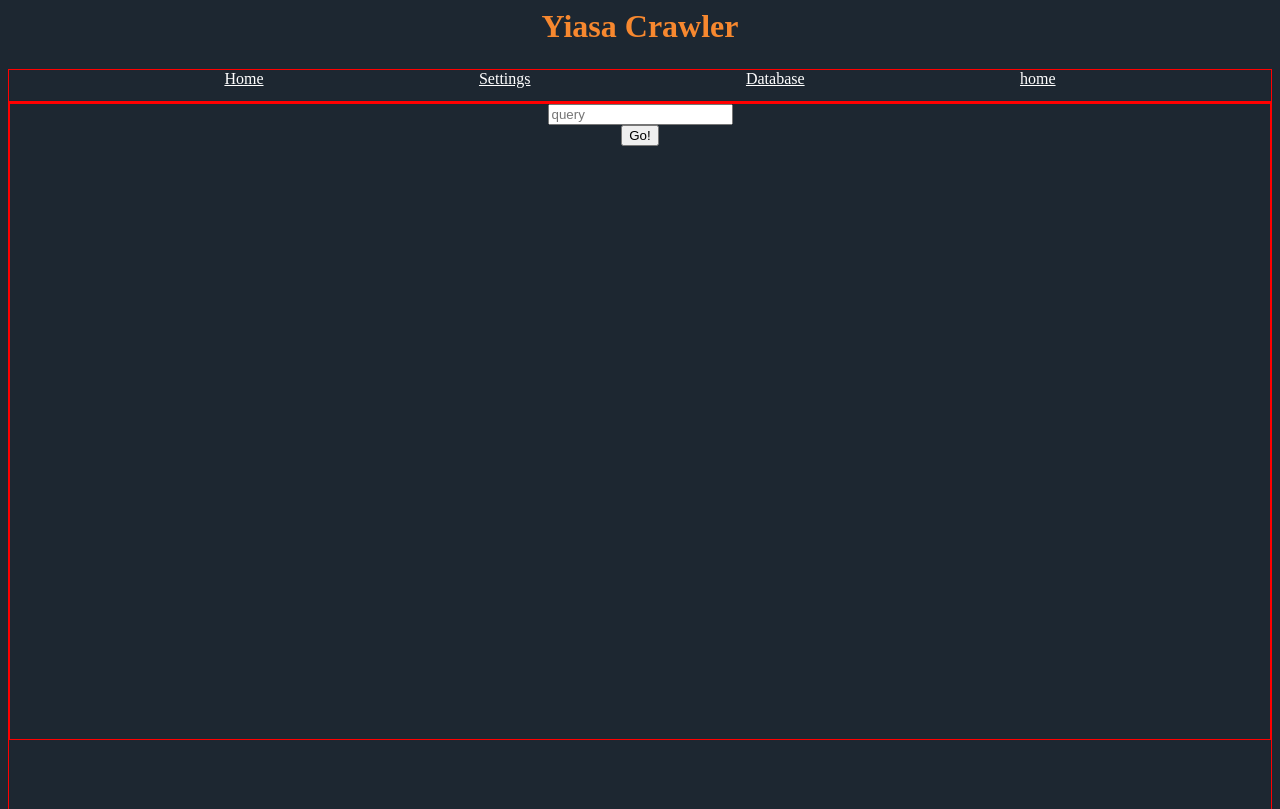
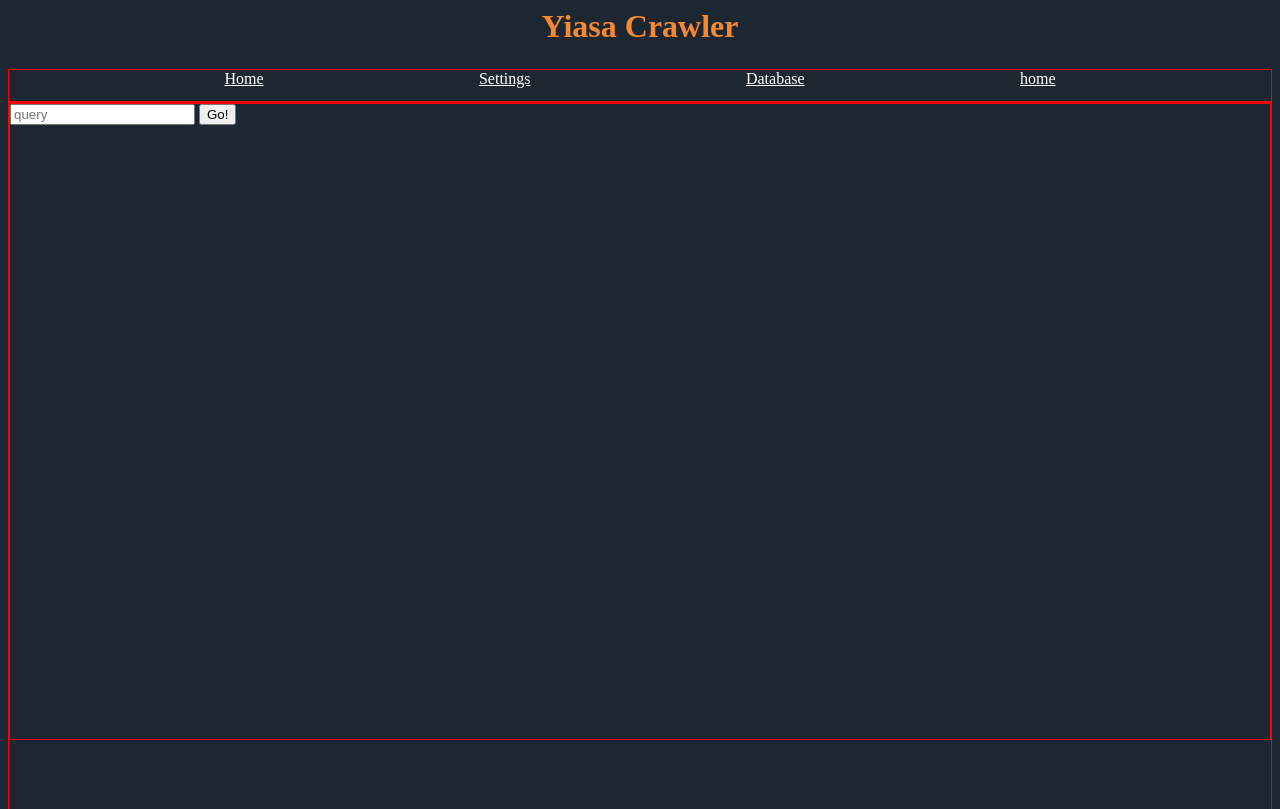
Before and after one commit to WeeDLY/YiasaCrawler, a Flask app: page /database in a window 1280 px wide. Shown: the top 809 px of the page. Run offline with Flask 2, Linux system fonts and the light colour scheme.

Commit message:
minor css changes

```diff
--- a/server/templates/database.html
+++ b/server/templates/database.html
@@ -2,14 +2,6 @@
     <head>
         <meta charset="utf-8" />
         <link rel="stylesheet" type="text/css" href="static/main_css.css">
-        <style>
-            div form{
-                display: flex;
-                align-items: center;
-                flex-direction: column;
-                justify-content: baseline;
-            }
-        </style>
     </head>
     <body>
         <h1>Yiasa Crawler</h1>
--- a/startup.py
+++ b/startup.py
@@ -39,7 +39,7 @@
     parser.add_argument('-b', '--bot', action='store_true', default=False)
     parser.add_argument('-s', '--server', action='store_true', default=False)
     parser.add_argument('-d', '--debug', action='store_true', default=False)
-    parser.add_argument('-t', '--threads', type=int, default=3)
+    parser.add_argument('-t', '--threads', type=int, default=0)
     parser.add_argument('-u', '--urls', type=int, default=500)
     args = parser.parse_args()
     startup(args)
--- a/yiasa/handler.py
+++ b/yiasa/handler.py
@@ -19,7 +19,7 @@
     max_urls = 500
 
     def __init__(self):
-        self._threads = 3
+        self._threads = 0
 
     def get_threads(self):
         return self._threads
@@ -31,7 +31,7 @@
 
     def del_threads(self):
         del self._threads
-    threads = property(get_threads, set_threads, del_threads, 3)
+    threads = property(get_threads, set_threads, del_threads, 0)
 
 class Handler:
     new_thread_amount = None
```
Also changed, not shown: server/static/main_css.css (line endings or trailing spaces).
